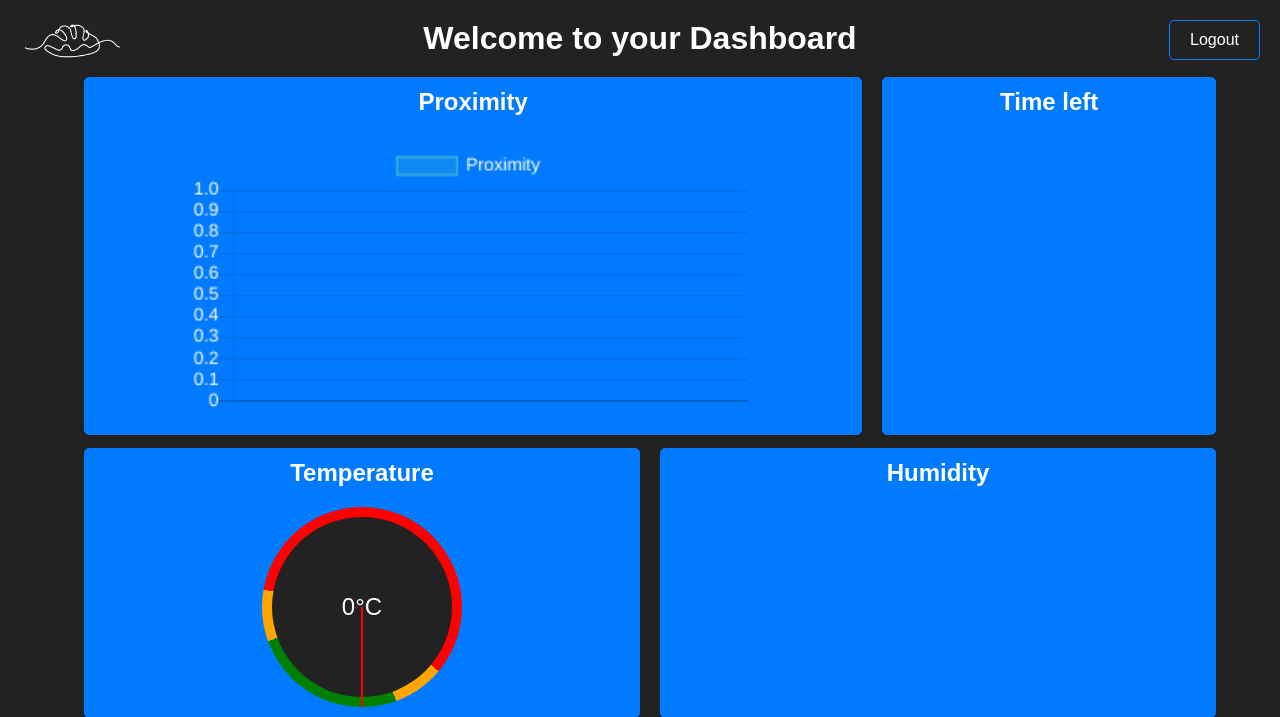
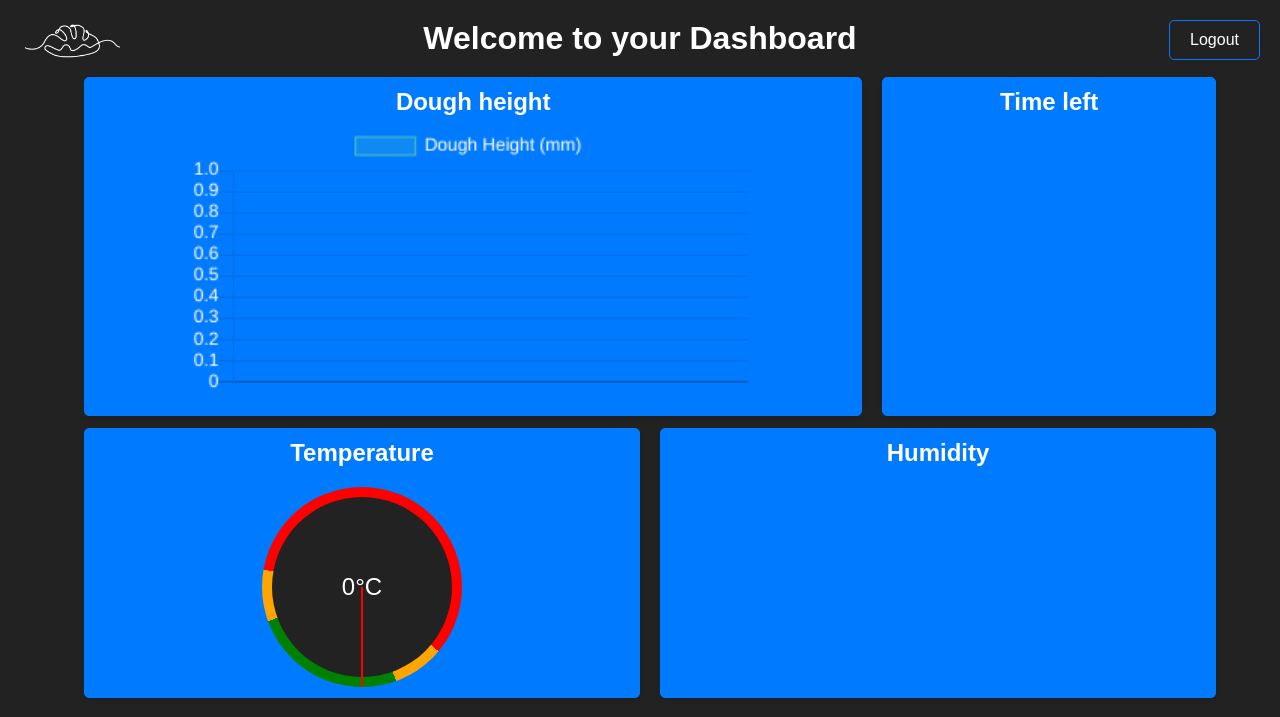
Before and after one commit to YasserHassan03/idough, a Django app: page /end/ in a window 1280 px wide. Shown: the top 717 px of the page. Run offline with Django 5.2, Linux system fonts and the light colour scheme; a user stored in the database is signed in; data comes from the database, SQL or seed files in the repository; both versions use the stored data as it was after the commit.

Commit message:
changed label

```diff
--- a/myproject/myapp/templates/home.html
+++ b/myproject/myapp/templates/home.html
@@ -188,7 +188,7 @@
             width: 50%;
             height: auto;
             /* Adjust height */
-            margin-top: 2vw;
+            margin-top: 0.5vw;
             margin-left: 7vw;
             /* Adjusted margin */
         }
@@ -219,7 +219,7 @@
     <h1>Welcome to your Dashboard</h1>
     <div class="boxes">
         <div class="box proximity-box">
-            <h2>Proximity</h2>
+            <h2>Dough height</h2>
             <div class="graph-container">
                 <canvas id="proximityChart"></canvas>
             </div>
@@ -273,7 +273,7 @@
             data: {
                 labels: [],
                 datasets: [{
-                    label: 'Proximity',
+                    label: 'Dough Height (mm)',
                     data: [],
                     backgroundColor: 'rgba(75, 192, 192, 0.2)',
                     borderColor: 'rgba(75, 192, 192, 1)',
```
Also changed, not shown: myproject/db.sqlite3.
